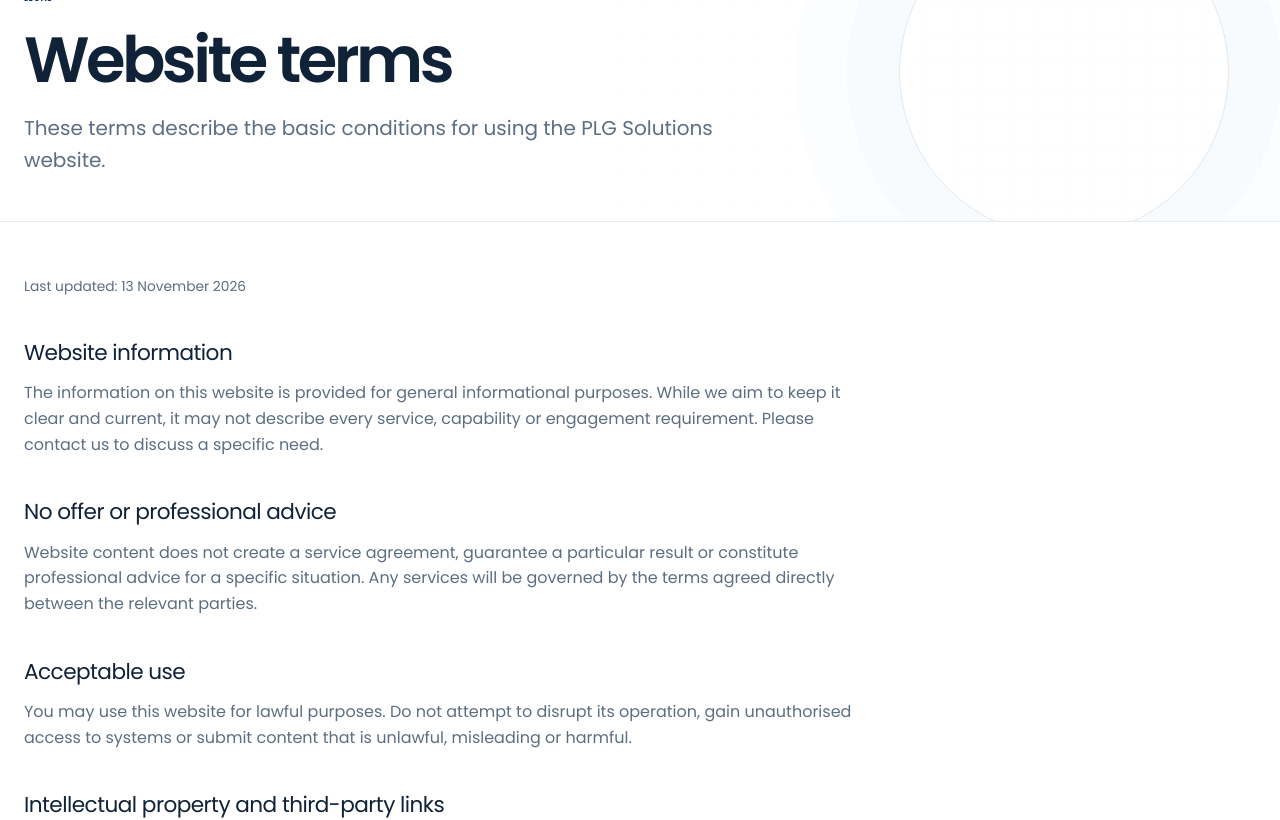
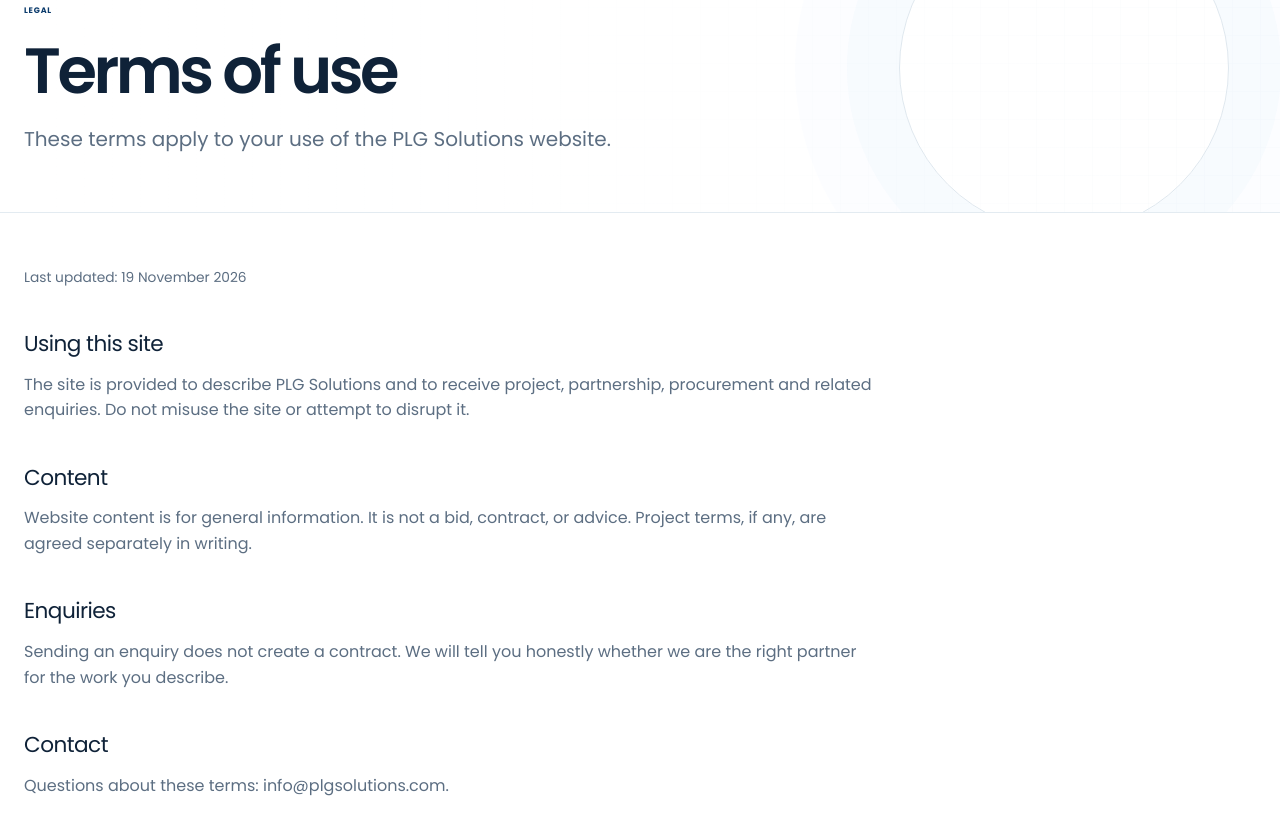
Before and after one commit to rutaganda56/plg-solutions, a Next.js app in the folder apps/client/: page /terms in a window 1280 px wide. Shown: the part 160-980 px from the top of the page. Built offline with nearby package versions, Linux system fonts and the light colour scheme.

Commit message:
updated terms and conditions page information

```diff
--- a/apps/client/app/terms/page.tsx
+++ b/apps/client/app/terms/page.tsx
@@ -12,50 +12,34 @@ export default function TermsPage() {
     <>
       <PageHero
         eyebrow="Legal"
-        title={<>Website terms</>}
-        description="These terms describe the basic conditions for using the PLG Solutions website."
+        title={<>Terms of use</>}
+        description="These terms apply to your use of the PLG Solutions website."
         compact
       />
       <div className="container">
         <article className="legal-content">
-          <p className="legal-updated">Last updated: 13 November 2026</p>
-          <h2>Website information</h2>
+          <p className="legal-updated">Last updated: 19 November 2026</p>
+          <h2>Using this site</h2>
           <p>
-            The information on this website is provided for general
-            informational purposes. While we aim to keep it clear and current,
-            it may not describe every service, capability or engagement
-            requirement. Please contact us to discuss a specific need.
+            The site is provided to describe PLG Solutions and to receive project,
+             partnership, procurement and related enquiries. Do not misuse the site or attempt to disrupt it.
           </p>
 
-          <h2>No offer or professional advice</h2>
+          <h2>Content</h2>
           <p>
-            Website content does not create a service agreement, guarantee a
-            particular result or constitute professional advice for a specific
-            situation. Any services will be governed by the terms agreed
-            directly between the relevant parties.
+            Website content is for general information.
+            It is not a bid, contract, or advice. Project terms, if any, are agreed separately in writing.
           </p>
 
-          <h2>Acceptable use</h2>
+          <h2>Enquiries</h2>
           <p>
-            You may use this website for lawful purposes. Do not attempt to
-            disrupt its operation, gain unauthorised access to systems or submit
-            content that is unlawful, misleading or harmful.
+            Sending an enquiry does not create a contract.
+            We will tell you honestly whether we are the right partner for the work you describe.
           </p>
 
-          <h2>Intellectual property and third-party links</h2>
+          <h2>Contact</h2>
           <p>
-            Unless otherwise stated, website content and branding are owned by
-            or used with permission by PLG Solutions. You may not reproduce or
-            distribute material from this website for commercial use without
-            prior permission. Links to third-party sites are provided for
-            convenience; PLG Solutions does not control their content or terms.
-          </p>
-
-          <h2>Changes and contact</h2>
-          <p>
-            We may update website content or these terms from time to time.
-            Questions about these terms can be sent to{" "}
-            <a href={`mailto:${contact.email}`}>{contact.email}</a>.
+            Questions about these terms: info@plgsolutions.com.
           </p>
         </article>
       </div>
```
